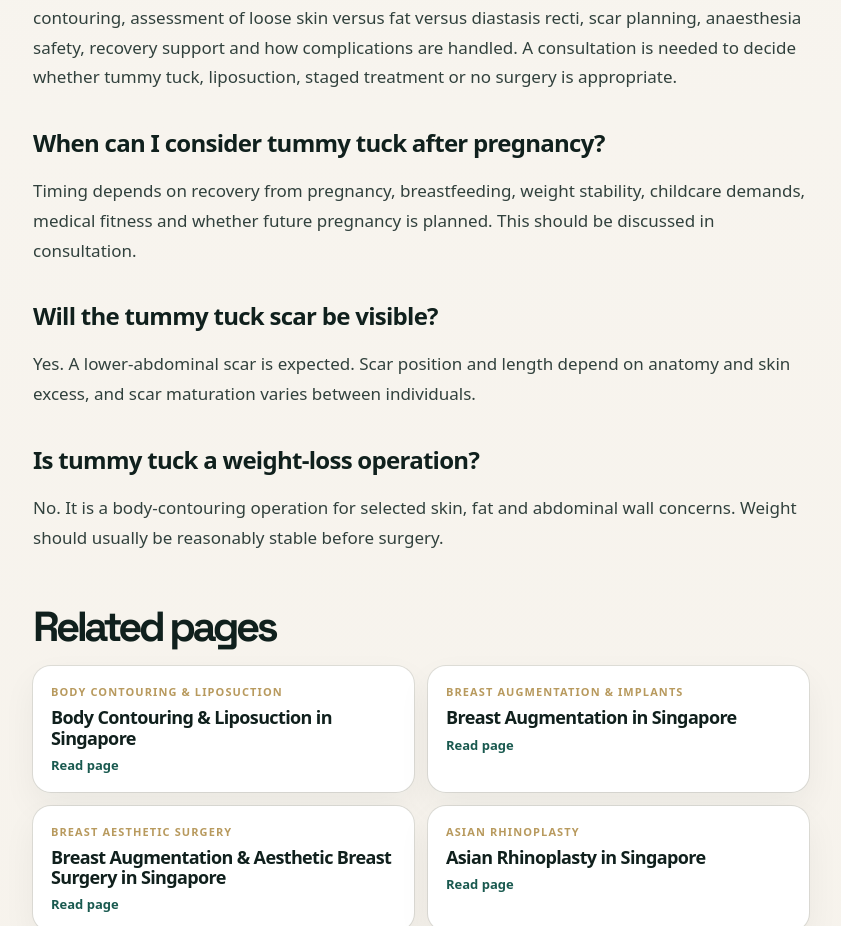
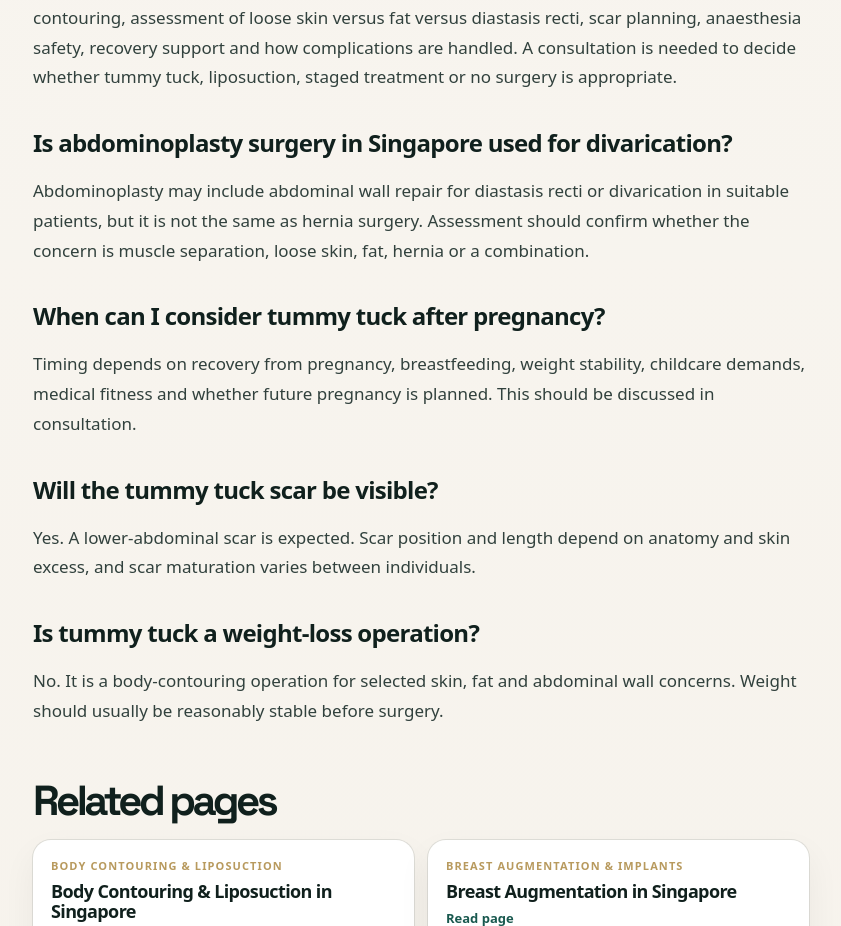
Before and after one commit to zatyrical/plasticwebsite, a Next.js app: page /tummy-tuck-singapore in a window 1280 px wide. Shown: the part 6185-7111 px from the top of the page, without its empty margins (219-1060 px from the left). Built offline with nearby package versions, Linux system fonts and the light colour scheme.

Commit message:
Add GSC-informed aesthetic FAQ answers

```diff
--- a/app/procedureArticles.ts
+++ b/app/procedureArticles.ts
@@ -104,6 +104,7 @@ export const procedureArticles: Record<string, ProcedureArticle> = {
       { question: 'Will liposuction tighten loose skin?', answer: 'Liposuction primarily removes fat. Skin tightening is variable and depends on skin quality, age, genetics, pregnancy history and the amount of fat removed. Loose skin may need a different procedure such as tummy tuck / abdominoplasty in selected patients.' },
       { question: 'Which areas can be treated with liposuction?', answer: 'Common areas include the abdomen, waist, flanks, arms, thighs, back, male chest and selected neck concerns. Suitability depends on anatomy, skin quality and safety considerations.' },
       { question: 'What is body contouring treatment in Singapore?', answer: 'Body contouring treatment may refer to surgical options such as liposuction or skin-excision procedures, and sometimes to non-surgical device-based treatments. These options are not interchangeable; assessment should clarify whether the concern is localised fat, loose skin, muscle laxity, weight change or a combination.' },
+      { question: 'Is body contouring in Singapore the same as liposuction?', answer: 'Not always. Liposuction is one form of surgical body contouring for selected localised fat. Body contouring can also include skin-excision procedures such as tummy tuck when loose skin or abdominal wall laxity is the main concern.' },
       { question: 'How do I compare body contouring procedures?', answer: 'Useful comparison points include whether the procedure treats fat, skin or muscle laxity; whether anaesthesia is needed; expected recovery; scars; compression garments; limitations; and complication risks. The safest option depends on examination and realistic goals rather than a generic package.' },
       { question: 'When will the final result be visible?', answer: 'Swelling improves gradually over weeks to months. The timeline varies by area treated, extent of surgery, garment use and individual healing.' },
       { question: 'Can liposuction be combined with other procedures?', answer: 'Sometimes, but combination surgery increases planning complexity and may affect anaesthesia, recovery and risk. The decision should be individualised.' }
@@ -183,6 +184,7 @@ export const procedureArticles: Record<string, ProcedureArticle> = {
       { question: 'Can tummy tuck repair diastasis recti?', answer: 'In suitable patients, abdominoplasty may include repair of abdominal wall separation. A true hernia is different and may need separate or combined assessment.' },
       { question: 'What is the difference between mini and full tummy tuck?', answer: 'A mini tummy tuck is limited to selected lower-abdominal skin excess. A full tummy tuck treats broader abdominal skin excess and may include more comprehensive abdominal wall repair and belly-button repositioning.' },
       { question: 'How should I choose a tummy tuck doctor in Singapore?', answer: 'Useful points to discuss include specialist training in plastic surgery, experience with abdominal contouring, assessment of loose skin versus fat versus diastasis recti, scar planning, anaesthesia safety, recovery support and how complications are handled. A consultation is needed to decide whether tummy tuck, liposuction, staged treatment or no surgery is appropriate.' },
+      { question: 'Is abdominoplasty surgery in Singapore used for divarication?', answer: 'Abdominoplasty may include abdominal wall repair for diastasis recti or divarication in suitable patients, but it is not the same as hernia surgery. Assessment should confirm whether the concern is muscle separation, loose skin, fat, hernia or a combination.' },
       { question: 'When can I consider tummy tuck after pregnancy?', answer: 'Timing depends on recovery from pregnancy, breastfeeding, weight stability, childcare demands, medical fitness and whether future pregnancy is planned. This should be discussed in consultation.' },
       { question: 'Will the tummy tuck scar be visible?', answer: 'Yes. A lower-abdominal scar is expected. Scar position and length depend on anatomy and skin excess, and scar maturation varies between individuals.' },
       { question: 'Is tummy tuck a weight-loss operation?', answer: 'No. It is a body-contouring operation for selected skin, fat and abdominal wall concerns. Weight should usually be reasonably stable before surgery.' }
@@ -265,6 +267,7 @@ export const procedureArticles: Record<string, ProcedureArticle> = {
       { question: 'Can breast augmentation correct sagging?', answer: 'Implants may improve selected mild volume-related deflation, but significant sagging or low nipple position often requires discussion of a breast lift rather than implant alone.' },
       { question: 'Do breast implants need to be replaced every 10 years?', answer: 'Not automatically. Implants are not lifetime devices for every patient, but replacement is usually based on symptoms, imaging findings, implant problems, patient preference or revision needs rather than a fixed date alone.' },
       { question: 'Can breast augmentation be planned for rapid recovery?', answer: 'Selected primary breast augmentation patients may be suitable for rapid recovery principles, but this is not assured for every patient. Recovery depends on anatomy, implant choice, surgical plan, anaesthesia recovery and individual healing.' },
+      { question: 'What should I ask before a breast augmentation procedure in Singapore?', answer: 'Useful questions include how implant size is selected, whether the plan fits your breast base width and tissue thickness, implant plane and incision options, breast-screening needs, expected recovery, long-term implant monitoring and what complications would require urgent review.' },
       { question: 'Will breast augmentation affect breast screening?', answer: 'Breast implants can affect imaging technique and should be disclosed to screening providers. Patients with symptoms, family history or abnormal imaging may need assessment before elective cosmetic surgery.' }
     ]
   },
```
